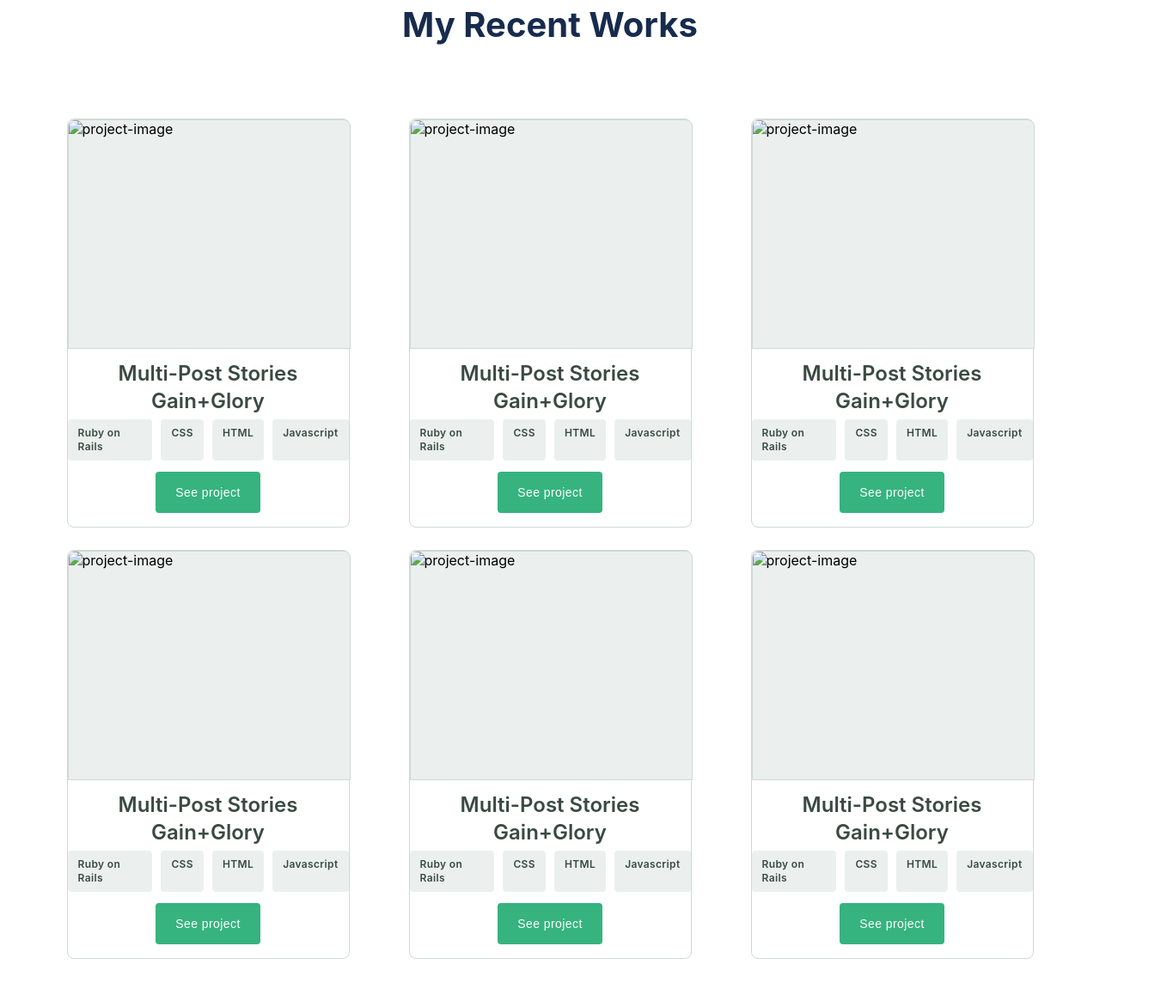
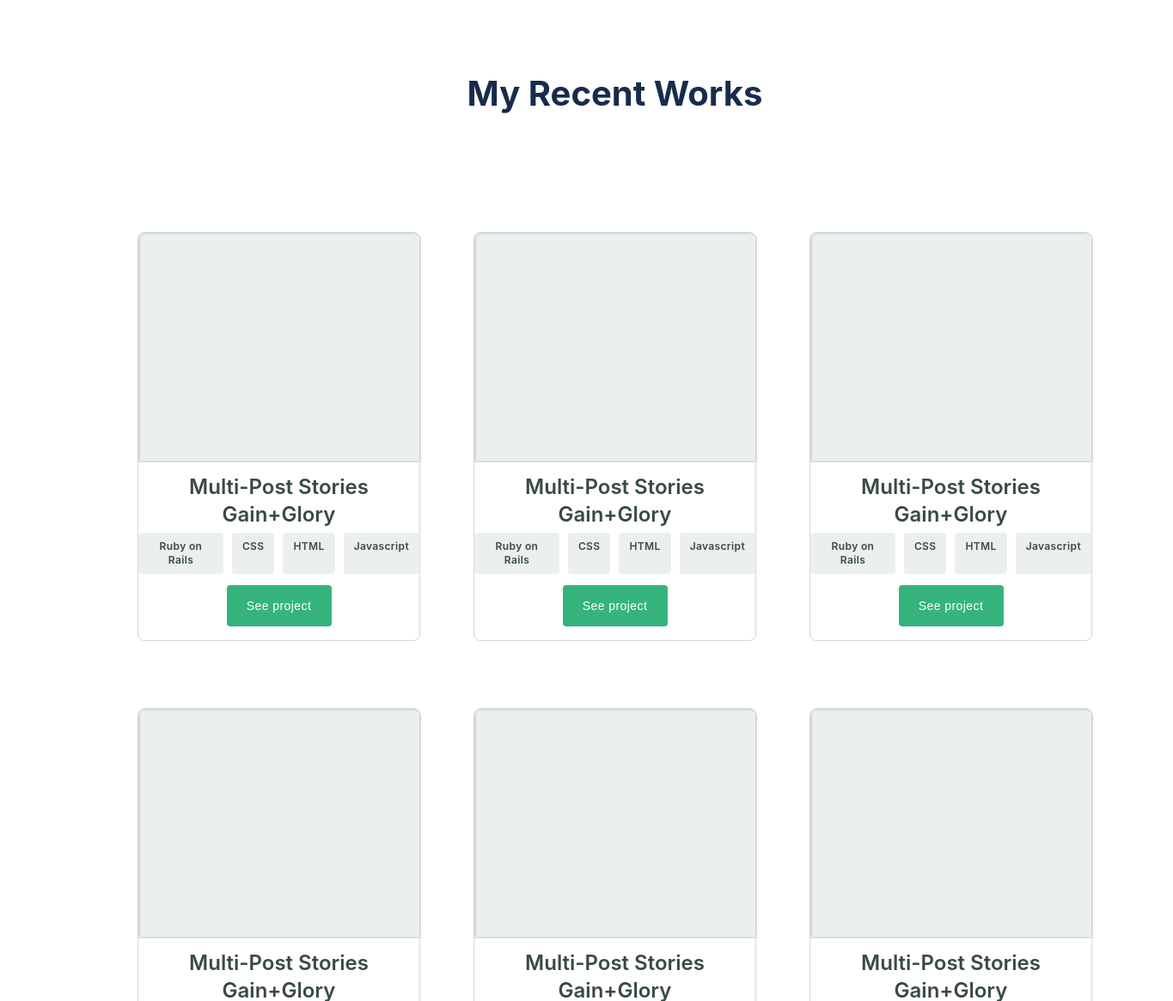
Before and after one commit to majdalkilany/Portfolio-, a website: page index.html in a window 1280 px wide. Shown: the part 1004-2169 px from the top of the page at 86% size, 1365 px wide, since content can reach past the window. Drawn offline with Linux system fonts and the light colour scheme.

Commit message:
Reduce the spaces between the cards and add place holder img to the cards

```diff
--- a/index.html
+++ b/index.html
@@ -153,14 +153,14 @@
       </nav>
     </header>
     <main>
-      <section class="cards" id="cards-sec">
+      <section class="cards">
         <div class="work-title">
           <h2 class="section-title">My Recent Works</h2>
           <hr id="hr-card" />
         </div>
 
         <article class="card">
-          <img src="" alt="project-image" />
+          <img src="./assets/Img Plaholder.png" alt="project-image" />
           <h3>Multi-Post Stories Gain+Glory</h3>
           <ul>
             <li>Ruby on Rails</li>
@@ -171,7 +171,7 @@
           <button class="button">See project</button>
         </article>
         <article class="card">
-          <img src="" alt="project-image" />
+          <img src="./assets/Img Plaholder.png" alt="project-image" />
           <h3>Multi-Post Stories Gain+Glory</h3>
           <ul>
             <li>Ruby on Rails</li>
@@ -182,7 +182,7 @@
           <button class="button">See project</button>
         </article>
         <article class="card">
-          <img src="" alt="project-image" />
+          <img src="./assets/Img Plaholder.png" alt="project-image" />
           <h3>Multi-Post Stories Gain+Glory</h3>
           <ul>
             <li>Ruby on Rails</li>
@@ -193,7 +193,7 @@
           <button class="button">See project</button>
         </article>
         <article class="card">
-          <img src="" alt="project-image" />
+          <img src="./assets/Img Plaholder.png" alt="project-image" />
           <h3>Multi-Post Stories Gain+Glory</h3>
           <ul>
             <li>Ruby on Rails</li>
@@ -204,7 +204,7 @@
           <button class="button">See project</button>
         </article>
         <article class="card">
-          <img src="" alt="project-image" />
+          <img src="./assets/Img Plaholder.png" alt="project-image" />
           <h3>Multi-Post Stories Gain+Glory</h3>
           <ul>
             <li>Ruby on Rails</li>
@@ -215,7 +215,7 @@
           <button class="button">See project</button>
         </article>
         <article class="card">
-          <img src="" alt="project-image" />
+          <img src="./assets/Img Plaholder.png" alt="project-image" />
           <h3>Multi-Post Stories Gain+Glory</h3>
           <ul>
             <li>Ruby on Rails</li>
--- a/styles/main.css
+++ b/styles/main.css
@@ -403,8 +403,10 @@ footer {
     display: grid;
     grid-template-columns: repeat(3, 1fr);
     grid-template-rows: repeat(3, 1fr);
-    gap: 10px;
-    margin: 3rem;
+    width: 75%;
+    margin: auto;
+    margin-top: -5rem;
+    text-align: -webkit-center;
   }
 
   main .cards .card {
@@ -450,6 +452,8 @@ footer {
 
   main .cards-work {
     grid-template-rows: repeat(1, 1fr);
+    width: 80%;
+    margin: auto !important;
   }
 
   main .cards .work-card {
@@ -481,6 +485,8 @@ footer {
     flex-direction: row;
     justify-content: space-around;
     width: 100vw;
+    margin-top: 3rem;
+    margin-bottom: 3rem;
   }
 
   #contact-frm-header {
```
Also changed, not shown: assets/Img Plaholder.png (added).
